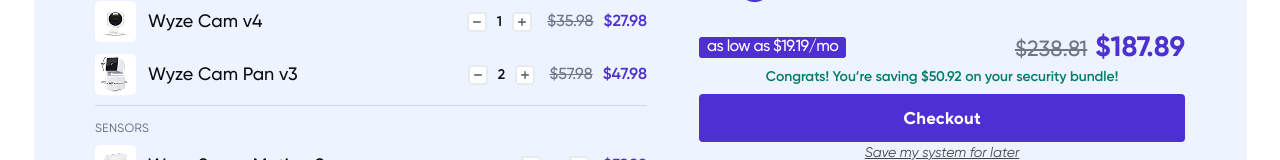
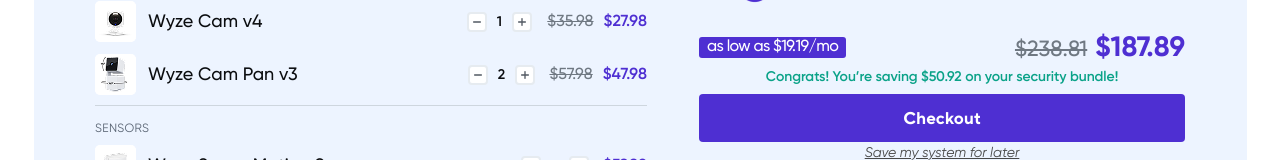
Before and after one commit to saifeldeen911/ecomexperts-bundle-builder, a React (Vite) app: page / in a window 1280 px wide. Shown: the part 1089-1249 px from the top of the page. Built offline with nearby package versions, Linux system fonts and the light colour scheme.

Commit message:
fix: update savings color variable for improved visibility

```diff
--- a/src/index.css
+++ b/src/index.css
@@ -56,7 +56,7 @@
   --color-category: #596473;
   --color-divider: #ced6de;
   --color-accent: #4e2fd2;
-  --color-savings: #007c68;
+  --color-savings: #0AA288;
   --color-stepper-border: #e6ebf0;
   --color-stepper-fill: #f0f4f7;
   --color-chip-border: #cccccc;
```
